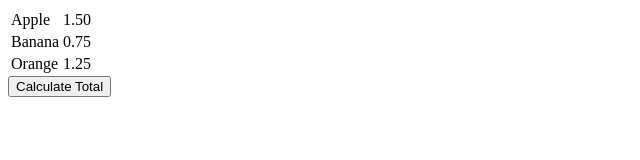
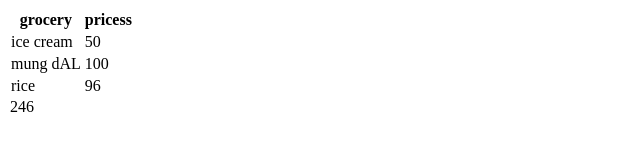
Before and after one commit to acciojob/grofers-checkout-parveenjoon, a website: page main.html in a window 1280 px wide. Shown: the whole page, without its empty margins (0-640 px from the left). Drawn offline with Linux system fonts and the light colour scheme.

Commit message:
created a submission

```diff
--- a/main.html
+++ b/main.html
@@ -1,30 +1,35 @@
 
 <!DOCTYPE html>
-<html lang="en">
+
+<html>
+
 <head>
-    <meta charset="UTF-8">
-    <meta name="viewport" content="width=device-width, initial-scale=1.0">
-    <title>Grocery List</title>
-    <link rel="stylesheet" href="styles.css">
+	<link rel="stylesheet" href="styles.css">
 </head>
+
 <body>
-    <table id="grocery-table">
-        <tr class="item">
-            <td>Apple</td>
-            <td class="price">1.50</td>
-        </tr>
-        <tr class="item">
-            <td>Banana</td>
-            <td class="price">0.75</td>
-        </tr>
-        <tr class="item">
-            <td>Orange</td>
-            <td class="price">1.25</td>
-        </tr>
-        <!-- More items can be added here -->
-    </table>
-    <button id="calculate-button">Calculate Total</button>
-    <div id="ans"></div>
-    <script src="scripts.js"></script>
+	<!-- the entire body must be written by student -->
+	<table id="table1">
+		<tr>
+			<th>grocery</th>
+		<th>pricess</th>
+		</tr>
+		<tr>
+			<td>ice cream</td>
+			<td data-ns-test="price">50</td>
+		</tr>
+		<tr>
+			<td>mung dAL</td>
+			<td data-ns-test="price">100</td>
+		</tr>
+		<tr>
+			<td>rice</td>
+			<td data-ns-test="price">96</td>
+		</tr>
+	</table>
+    <script type="text/javascript" src="./script.js">
+</script>
+
 </body>
+
 </html>
--- a/script.js
+++ b/script.js
@@ -1,32 +1,15 @@
 
-const getSumBtn = document.createElement("button");
-getSumBtn.append("Get Total Price");
-document.body.appendChild(getSumBtn);
+//your code here
+const priceArray=document.querySelectorAll('[data-ns-test="price"]');
+let table=document.getElementById("table1");
+let ans=0;
+for (let i = 0; i < priceArray.length; i++) {
+	ans+=parseInt(priceArray[i].innerText);
+}
+let total=document.createElement("tr");
 
-const getSum = () => {
-//Add your code here
-	let prices=document.getElementsByClassName("price");
-	let n=prices.length;
-	let ans=0;
-	for(let i=0;i<n;i++)
-		{
-			let price=(Number)(prices.item(i).innerText);
-			ans+=price;
-        }
+total.setAttribute("data-ns-test", "grandTotal");
 
-	let table=document.getElementsByTagName("table").item(0);
+total.innerText=ans;
 
-	 let row=document.createElement("tr");
-	let d1=document.createElement("td");
-	let d2=document.createElement("td");
-	d1.innerText="total price";
-	row.appendChild(d1);
-	d2.id="ans";
-	d2.innerText=ans;
-	row.appendChild(d2);
-	table.appendChild(row);
-
-
-};
-
-getSumBtn.addEventListener("click", getSum,{once:true});
+table.appendChild(total);
--- a/styles.css
+++ b/styles.css
@@ -1,6 +1 @@
-
-
 /* Your CSS Code here. */
-#ans{
-
-}
```
